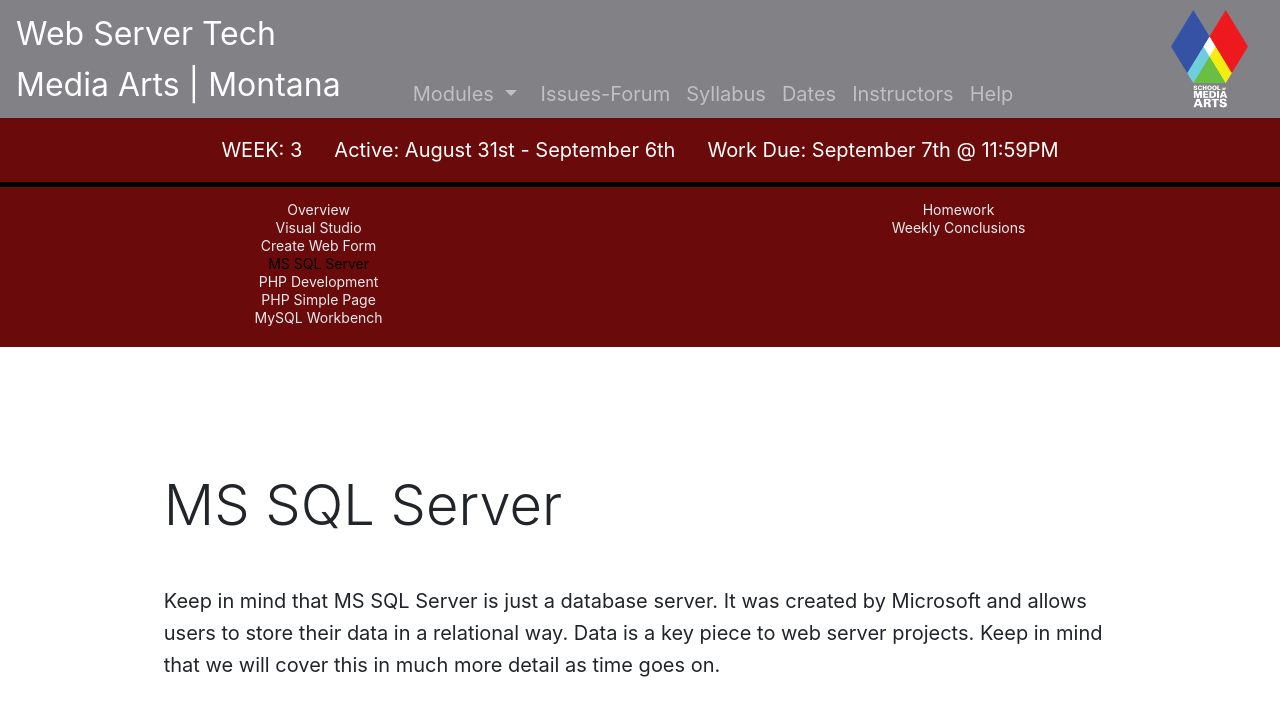
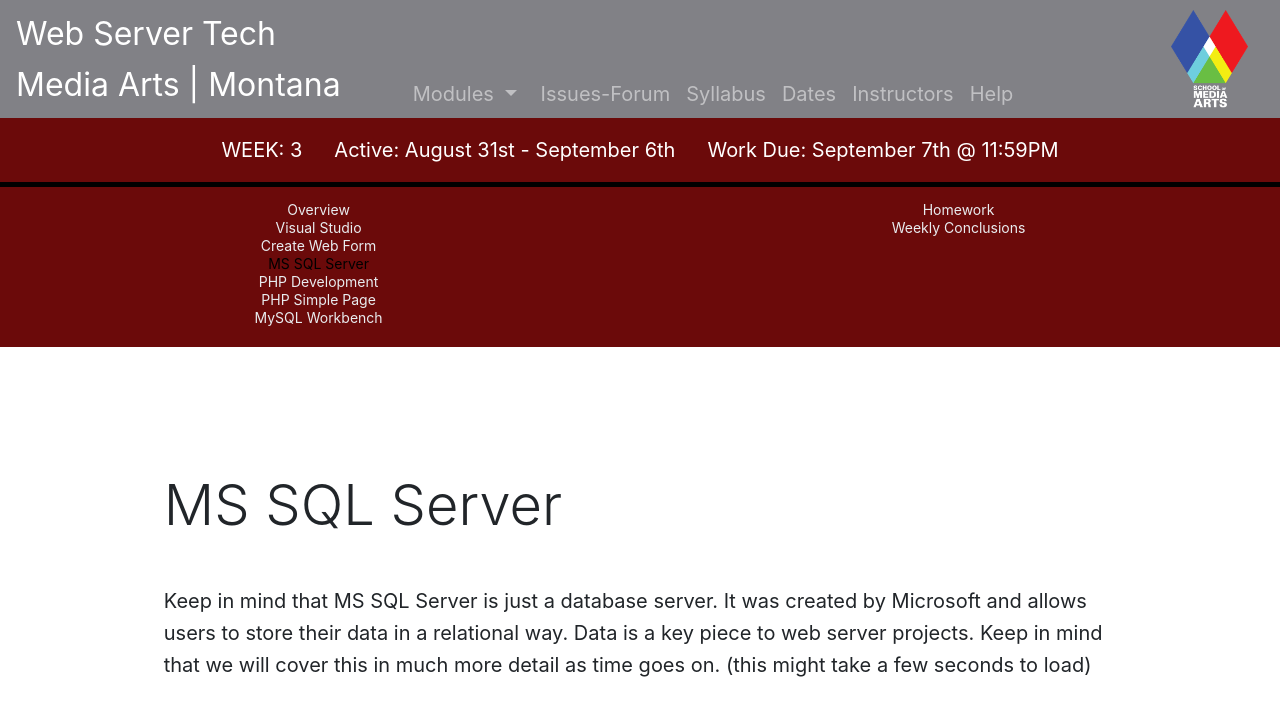
Before and after one commit to Montana-Media-Arts/461_WebServer-Fall2020, a Jekyll site: the page built from modules/week-3/_posts/2017-01-04-ms-sql.md, in a window 1280 px wide. Shown: the top 711 px of the page. Built offline with Jekyll 4.4.1, drawn with Linux system fonts in a browser that asks for light colours; nearby versions of some CDN libraries.

Commit message:
Update 2017-01-04-ms-sql.md

```diff
--- a/modules/week-3/_posts/2017-01-04-ms-sql.md
+++ b/modules/week-3/_posts/2017-01-04-ms-sql.md
@@ -5,6 +5,6 @@ module: 3
 
 ## MS SQL Server
 
-Keep in mind that MS SQL Server is just a database server.  It was created by Microsoft and allows users to store their data in a relational way.  Data is a key piece to web server projects. Keep in mind that we will cover this in much more detail as time goes on.
+Keep in mind that MS SQL Server is just a database server.  It was created by Microsoft and allows users to store their data in a relational way.  Data is a key piece to web server projects. Keep in mind that we will cover this in much more detail as time goes on. (this might take a few seconds to load)
 
 <iframe src="https://umontanamediaarts.com/MART461/wp-admin/admin-ajax.php?action=h5p_embed&id=3" width="877" height="519" frameborder="0" allowfullscreen="allowfullscreen"></iframe><script src="https://umontanamediaarts.com/MART461/wp-content/plugins/h5p/h5p-php-library/js/h5p-resizer.js" charset="UTF-8"></script>
```
